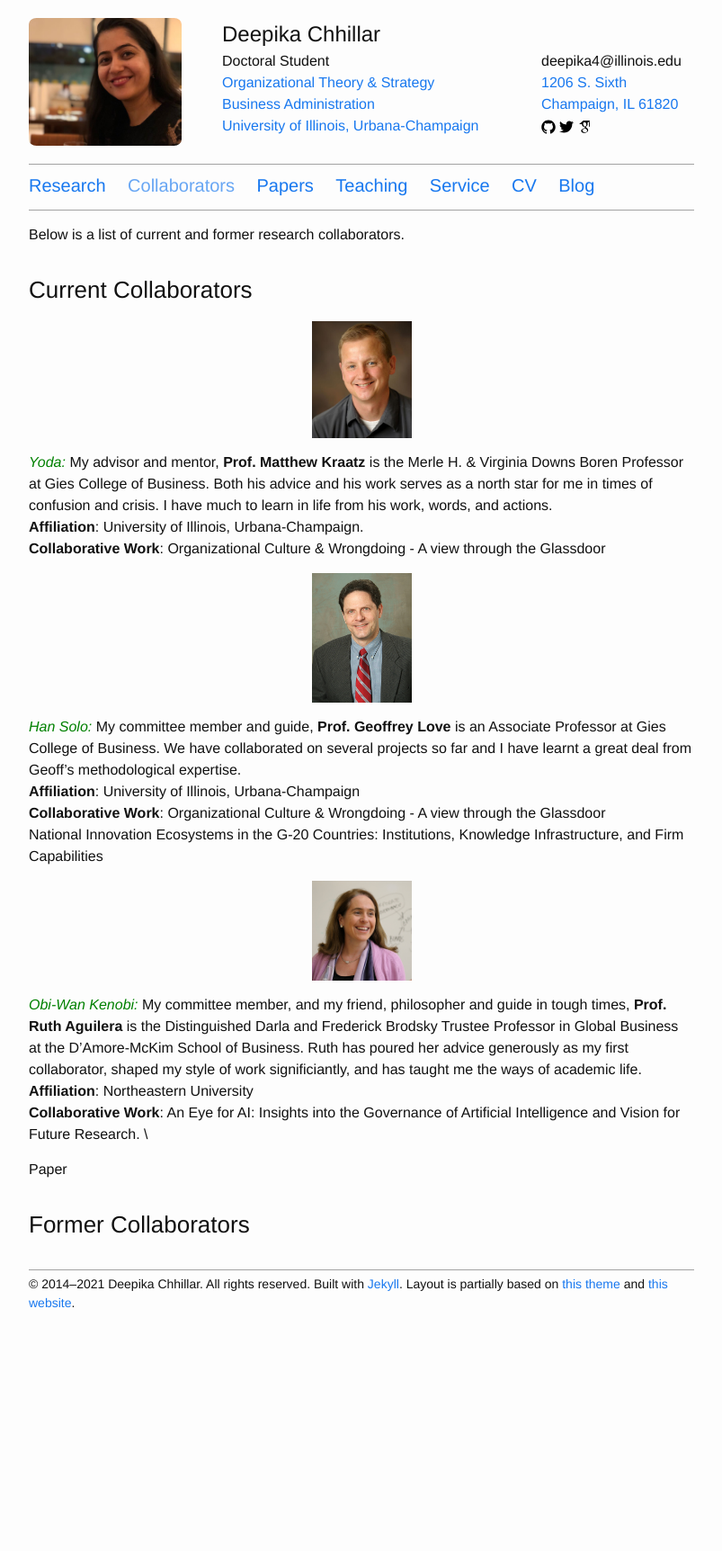
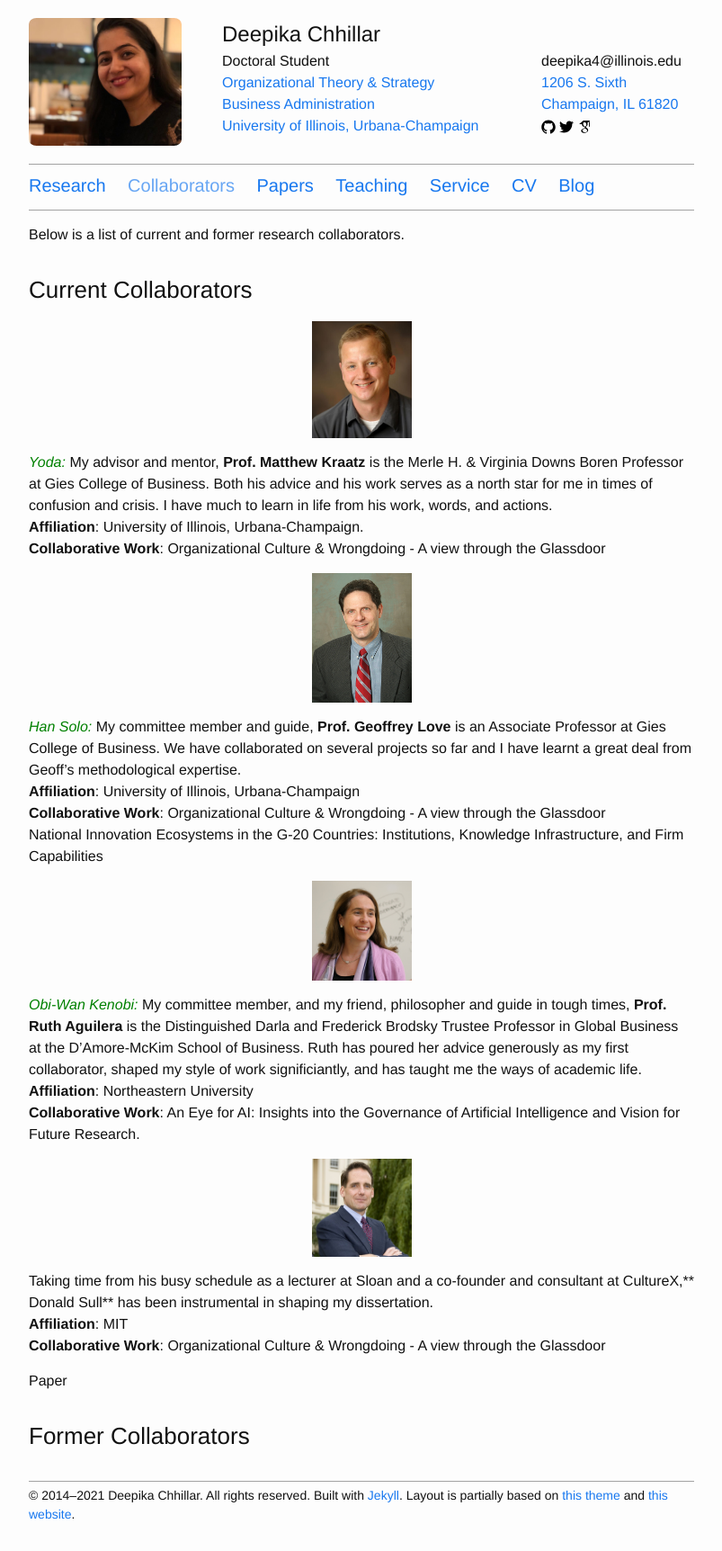
Before and after one commit to deepikachhillar/deepikachhillar.github.io, a Jekyll site: the page built from nav/collaborators.md, in a window 1280 px wide. Shown: the whole page at 90% size, without its empty margins (238-1041 px from the left). Built offline with Jekyll 4.4.1, drawn with Linux system fonts in a browser that asks for light colours; before the commit the page ends 1489 px from its top, so only the background shows below that.

Commit message:
Update collaborators.md

```diff
--- a/nav/collaborators.md
+++ b/nav/collaborators.md
@@ -40,7 +40,14 @@
 
 <span style="color: green;">*Obi-Wan Kenobi:*</span> My committee member, and my friend, philosopher and guide in tough times, **Prof. Ruth Aguilera** is the Distinguished Darla and Frederick Brodsky Trustee Professor in Global Business at the D’Amore-McKim School of Business. Ruth has poured her advice generously as my first collaborator, shaped my style of work significiantly, and has taught me the ways of academic life.\
 **Affiliation**: Northeastern University\
-**Collaborative Work**: An Eye for AI: Insights into the Governance of Artificial Intelligence and Vision for Future Research. \
+**Collaborative Work**: An Eye for AI: Insights into the Governance of Artificial Intelligence and Vision for Future Research.
+
+<figure>
+	<img style="display=inline-block" width="15%" src="{{ "/resources/images/collaborators/don_sull.jpg" |  prepend: site.baseurl }}" alt="Ruth Aguilera" />
+</figure>
+Taking time from his busy schedule as a lecturer at Sloan and a co-founder and consultant at CultureX,** Donald Sull** has been instrumental in shaping my dissertation.\
+**Affiliation**: MIT\
+**Collaborative Work**: Organizational Culture & Wrongdoing - A view through the Glassdoor
 
 Paper
 {% assign current = site.data.maplers | where:"status","current" %}
```
